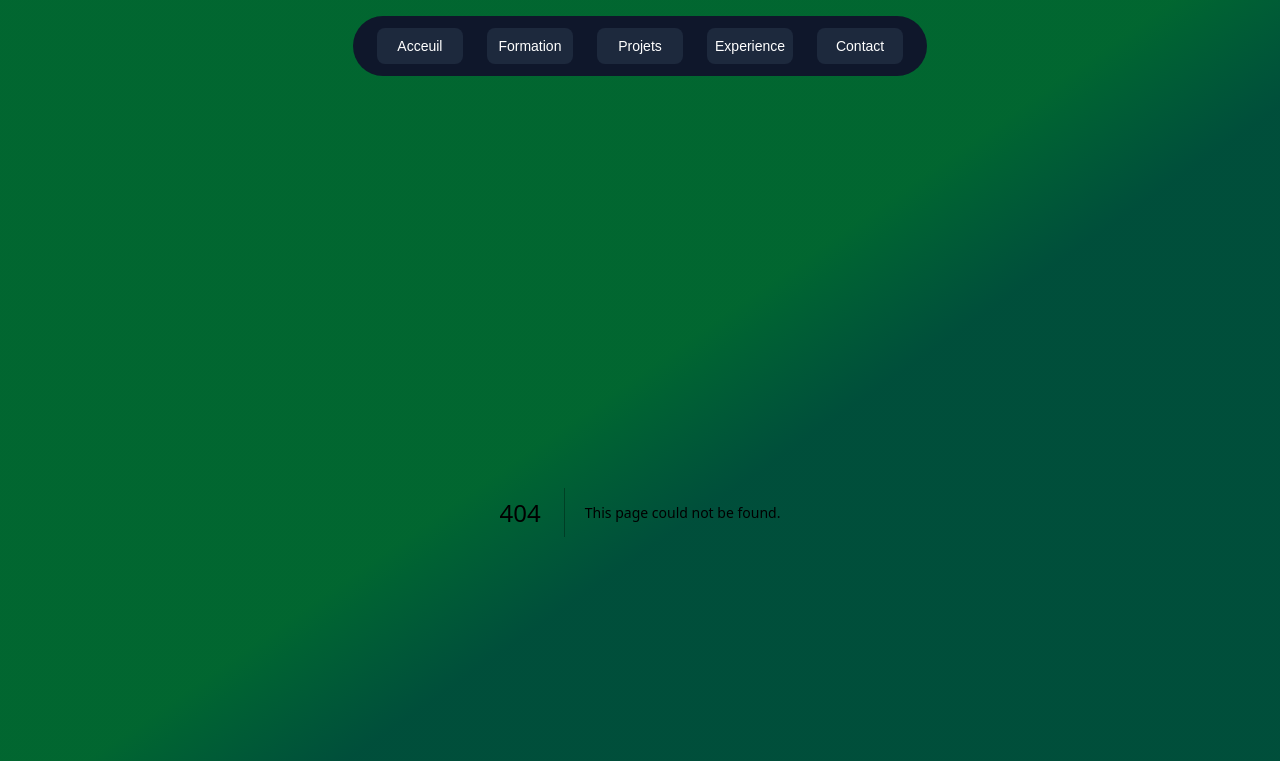
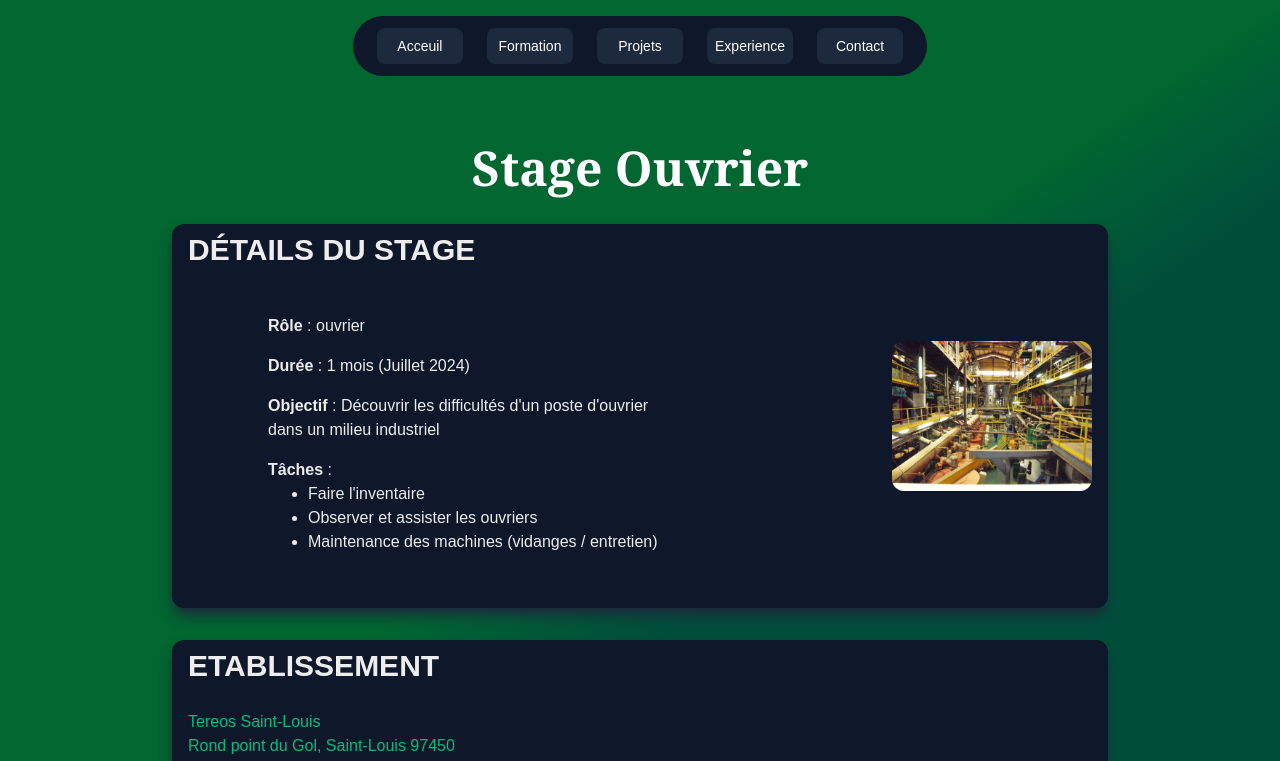
Before and after one commit to p0lpol/cv, a Next.js app: page /experience/tereos in a window 1280 px wide. Before the commit this address had no page. Shown: the top 761 px of the page. Built offline with nearby package versions, Linux system fonts and the light colour scheme.

Commit message:
Add detailed `Tereos` experience page, update `Contact` page with form and layout improvements, and refine experience link structure

```diff
--- a/app/contact/page.tsx
+++ b/app/contact/page.tsx
@@ -1,3 +1,32 @@
 export default function Page() {
-    return <h1 className="text-white text-4xl">Me contacter</h1>;
+    return (
+        <div className="flex flex-col flex-1 w-4/5 items-center gap-4 bg-slate-900 rounded-2xl p-8 h-fit">
+            <h1 className="text-white text-5xl font-bold font-serif p-8">Me contacter</h1>
+            <h2 className="text-white text-xl font-bold font-serif p-8">
+                Vous avez une opportunité ou une question ? N'hésitez pas à m'envoyer un message
+                via ce formulaire ou directement par email.
+            </h2>
+            <div className="grid grid-cols-3 gap-4">
+                <div className="flex flex-col gap-4 flex-4 justify-baseline items-start">
+                    <h3 className="text-2xl font-bold">Coordonnées</h3>
+                    <ul className="flex flex-col gap-2 ml-5">
+                        <li>Email: </li>
+                        <li>LinkedIn: </li>
+                        <li>Lieu de résidence: </li>
+                    </ul>
+                </div>
+                <form className="flex flex-col gap-4 flex-1" action="/api/contact" method="POST">
+                    <label htmlFor="name">Nom complet</label>
+                    <input type="text" id="name" name="name" placeholder="Jean JEAN" required={true}/>
+                    <label htmlFor="company">Entreprise (Optionnel)</label>
+                    <input type="text" id="company" name="company" placeholder="Mon Entreprise"/>
+                    <label htmlFor="email">Votre adresse mail professionnelle</label>
+                    <input type="email" id="email" name="email" placeholder="jean.JEAN@entreprise.com" required={true}/>
+                    <label htmlFor="message">Message</label>
+                    <textarea id="message" name="message" placeholder="Bonjour, votre profil m'intéresse..." required={true}/>
+                    <button type="submit">Envoyer</button>
+                </form>
+            </div>
+        </div>
+    )
 }
--- a/app/experience/page.tsx
+++ b/app/experience/page.tsx
@@ -9,7 +9,7 @@ export default function Page() {
                         name: "Stage Ouvrier - Tereos",
                         image: "/tereos.svg",
                         description: "",
-                        link: "/experience/1"
+                        link: "/experience/tereos"
                     }
                 ]}/>
         </div>
--- /dev/null
+++ b/app/experience/tereos/page.tsx
@@ -0,0 +1,59 @@
+"use client"
+import BigList from "@/src/components/BigList";
+import {useCopyToClipboard} from "usehooks-ts";
+
+export default function Bac() {
+    const [value, copy] = useCopyToClipboard()
+
+    return (
+        <div className="flex flex-col flex-1 w-full items-center mb-15">
+            <h1 className="text-white text-5xl font-bold font-serif p-8" >Stage Ouvrier</h1>
+            <BigList items={[
+                {
+                    name: "Détails du stage",
+                    image: "/la-sucrerie-du-gol.jpg",
+                    description:
+                        <div className="flex flex-col justify-evenly items-center h-60">
+                            <ul className="flex flex-col items-baseline ml-20 gap-4">
+                                <li><strong>Rôle</strong> : ouvrier</li>
+                                <li><strong>Durée</strong> : 1 mois (Juillet 2024)</li>
+                                <li><strong>Objectif</strong> : Découvrir les difficultés d'un poste d'ouvrier<br/>
+                                    dans un milieu industriel</li>
+                                <li><strong>Tâches</strong> :
+                                    <ul className="list-disc flex flex-col">
+                                        <li className="ml-10">Faire l'inventaire</li>
+                                        <li className="ml-10">Observer et assister les ouvriers</li>
+                                        <li className="ml-10">Maintenance des machines (vidanges / entretien)</li>
+                                    </ul>
+                                </li>
+                            </ul>
+                        </div>,
+                    link: "#",
+                    rounded: false,
+                    size: 96
+                },
+                {
+                    name: "Etablissement",
+                    image: "/usine-du-gol.jpg",
+                    description:
+                        <div className="flex flex-col justify-evenly h-70 gap-4">
+                            <button
+                                onClick={() => copy("Lycée Jean Joly - Lycée de la Rivière 2 Chem. la Ouette, Saint-Louis 97421 La Réunion")}
+                                className="text-start text-emerald-500 hover:text-emerald-600 w-fit">
+                                Tereos Saint-Louis<br/>
+                                Rond point du Gol, Saint-Louis 97450<br/>
+                                La Réunion
+                            </button>
+                            <iframe
+                                src="https://www.google.com/maps/embed?pb=!1m18!1m12!1m3!1d3717.769606037415!2d55.399441004160785!3d-21.280585592104842!2m3!1f0!2f0!3f0!3m2!1i1024!2i768!4f13.1!3m3!1m2!1s0x2182a395bf26c2d3%3A0x86b87bfa30bbd7df!2sTereos%20R%C3%A9union%20Sucrerie%20du%20Gol!5e0!3m2!1sfr!2sfr!4v1773499602215!5m2!1sfr!2sfr"
+                                width="600" height="450"
+                                referrerPolicy="no-referrer-when-downgrade"></iframe>
+                        </div>,
+                    link: "#",
+                    rounded: false,
+                    size: 96
+                }
+            ]}/>
+        </div>
+    )
+}
```
Also changed, not shown: public/la-sucrerie-du-gol.jpg (added), public/usine-du-gol.jpg (added).
